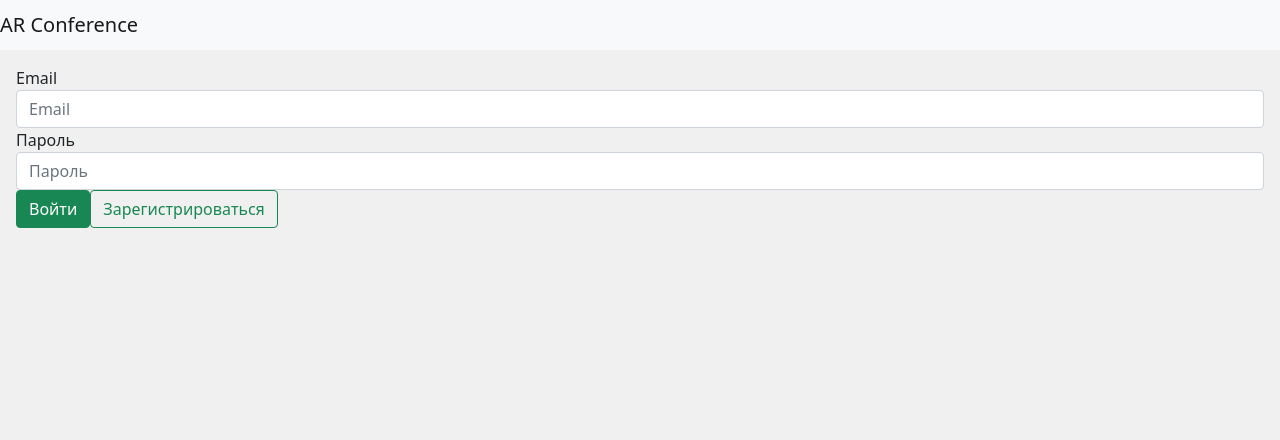
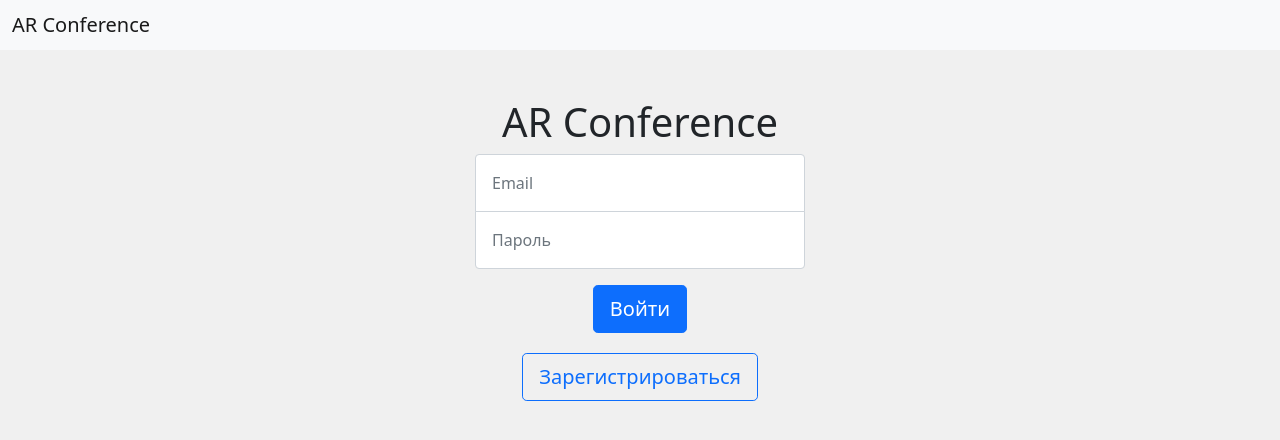
Before and after one commit to Yotchikov/talkico, a React (Create React App) app in the folder client/: page / in a window 1280 px wide. Shown: the top 440 px of the page. Built offline with nearby package versions, Linux system fonts and the light colour scheme.

Commit message:
some style work

```diff
--- a/client/src/components/Navbar.js
+++ b/client/src/components/Navbar.js
@@ -27,7 +27,11 @@
     );
   return (
     <nav className="navbar navbar-light bg-light">
-      <span className="navbar-brand mb-0 h1">AR Conference</span>
+      <div className="container-fluid">
+        <a href="/" className="navbar-brand mb-0 h1">
+          AR Conference
+        </a>
+      </div>
     </nav>
   );
 };
--- a/client/src/components/VideoContainer.js
+++ b/client/src/components/VideoContainer.js
@@ -28,14 +28,21 @@
             autoPlay
           />
           <div className="card-body">
-            <h6 className="card-title">{myPoints} очков</h6>
+            <h6 className="card-title">
+              <mark>
+                <em>{myId}</em>
+              </mark>{' '}
+              {myPoints} очков
+            </h6>
           </div>
         </div>
       </div>
 
       {videoList().length > 0 && (
         <div className="col-6">
-          <div className={'row' + (videoList().length > 1 ? ' row-cols-2' : '')}>
+          <div
+            className={'row' + (videoList().length > 1 ? ' row-cols-2' : '')}
+          >
             {videoList().map((element) => {
               return (
                 <div className="col">
@@ -45,7 +52,12 @@
                       userId={element.id}
                     />
                     <div className="card-body">
-                      <h6>{element.points} очков</h6>
+                      <h6>
+                        <mark>
+                          <em>{element.id}</em>
+                        </mark>{' '}
+                        {element.points} очков
+                      </h6>
                     </div>
                   </div>
                 </div>
--- a/client/src/pages/Auth.js
+++ b/client/src/pages/Auth.js
@@ -32,33 +32,38 @@
   };
 
   return (
-    <form className="m-3">
-      <div className="form-group">
-        <label htmlFor="email">Email</label>
+    <div className="m-5 align-items-center text-center">
+      <form style={{ width: '100%', maxWidth: '330px', margin: 'auto' }}>
+        <h1>AR Conference</h1>
         <input
           type="text"
-          className="form-control"
+          className="form-control p-3"
+          style={{
+            marginBottom: '-1px',
+            borderBottomRightRadius: 0,
+            borderBottomLeftRadius: 0,
+          }}
           value={form.email}
           name="email"
           aria-describedby="emailHelp"
           placeholder="Email"
           onChange={handleInput}
         />
-      </div>
-      <div className="form-group">
-        <label htmlFor="password">Пароль</label>
         <input
           type="password"
-          className="form-control"
+          className="form-control p-3"
+          style={{
+            borderTopRightRadius: 0,
+            borderTopLeftRadius: 0,
+          }}
           value={form.password}
           name="password"
           placeholder="Пароль"
           onChange={handleInput}
         />
-      </div>
         <button
           type="submit"
-        className="btn btn-success mr-3"
+          className="btn btn-primary btn-lg mt-3 m-1"
           onClick={handleLogin}
           disabled={loading}
         >
@@ -66,12 +71,13 @@
         </button>
         <button
           type="submit"
-        className="btn btn-outline-success"
+          className="btn btn-outline-primary btn-lg mt-3 m-1"
           onClick={handleRegister}
           disabled={loading}
         >
           Зарегистрироваться
         </button>
       </form>
+    </div>
   );
 };
--- a/client/src/pages/CreateRoom.js
+++ b/client/src/pages/CreateRoom.js
@@ -14,8 +14,36 @@
   };
 
   return (
-    <button className="btn btn-success m-3" onClick={create}>
-      Создайте комнату
-    </button>
+    <>
+      <div
+        className="position-absolute"
+        style={{ zIndex: '0', top: '16rem', left: '3rem' }}
+      >
+        <img
+          src="/question.png"
+          style={{
+            width: '330px',
+            height: '440px',
+            transform: 'rotate(45deg)',
+          }}
+        ></img>
+      </div>
+      <div className="d-flex align-items-end justify-content-center h-100 m-5">
+        <div className="container jumbotron w-50">
+          <h1>Добро пожаловать на сайт игровых видеоконференций!</h1>
+          <p>
+            На данном сайте вы можете играть со своими друзьями в
+            онлайн-викторину с дополненной реальностью — вам необходимо вовремя
+            отвечать на вопросы, которые будут появляться у вас над головой,
+            наклоняя голову в ту сторону, где находится правильный, по вашему
+            мнению, ответ.
+          </p>
+          <hr />
+          <button className="btn btn-primary" onClick={create}>
+            Создать комнату
+          </button>
+        </div>
+      </div>
+    </>
   );
 });
```
Also changed, not shown: client/public/question.png (added). Lines whose indentation alone changed are shown as unchanged.
